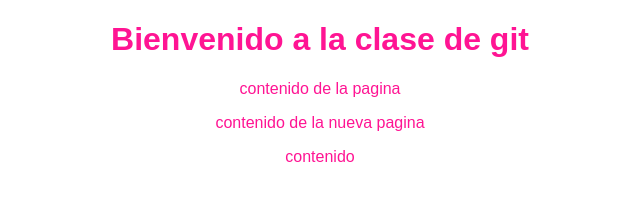
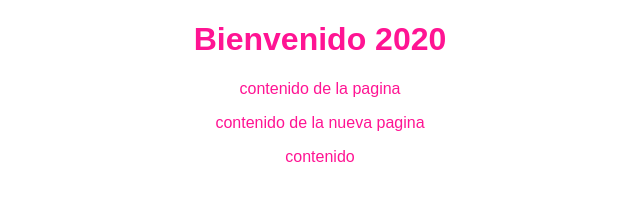
Before and after one commit to OrtegaAAmadin/hiperblog, a plain HTML site: page blogpost.html in a window 1280 px wide. Shown: the whole page, without its empty margins (320-960 px from the left). Drawn offline with Linux system fonts and the light colour scheme.

Commit message:
cambio de titulo

```diff
--- a/blogpost.html
+++ b/blogpost.html
@@ -7,7 +7,7 @@
     <link rel="stylesheet" href="css/estilos.css">
 </head>
 <body>
-    <h1>Bienvenido a la clase de git</h1>
+    <h1>Bienvenido 2020</h1>
     <p>contenido de la pagina</p>
     <p>contenido de la nueva pagina</p>
     <p>contenido</p>
```
